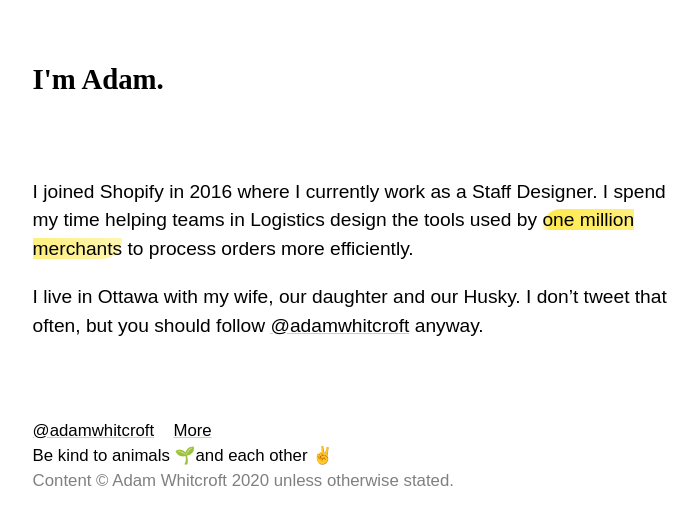
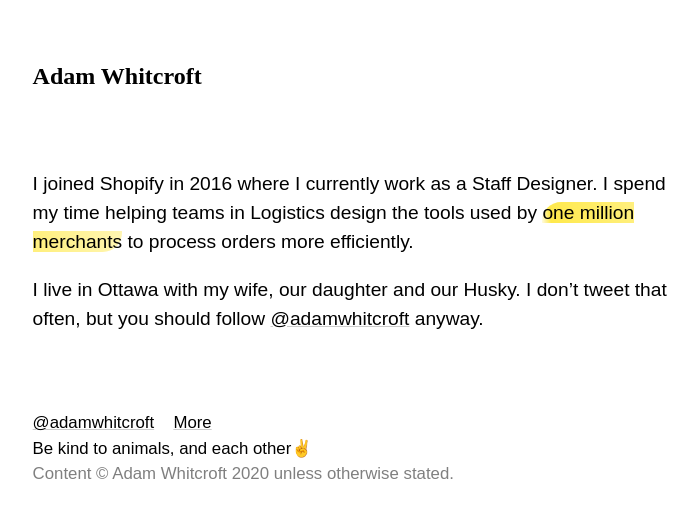
Before and after one commit to AdamWhitcroft/adamwhitcroft.github.io, a Jekyll site: the page built from index.md, in a window 1280 px wide. Shown: the top 525 px of the page, without its empty margins (281-979 px from the left). Built offline with Jekyll 4.4.1, drawn with Linux system fonts in a browser that asks for light colours; some web fonts are replaced.

Commit message:
cleaned up footer, home option in nav, font sizes

```diff
--- a/_includes/footer.html
+++ b/_includes/footer.html
@@ -6,6 +6,6 @@
 		</li>
 		{% endfor %}
 	</ul>
-	<p class="font-size-small">Be kind to animals 🌱and each other ✌️</p>
+	<p class="font-size-small">Be kind to animals, and each other✌️</p>
 	<p class="font-size-small subdued">Content &copy; Adam Whitcroft {{ site.time | date: '%Y' }} unless otherwise stated.</p>
 </footer>
--- a/_includes/header.html
+++ b/_includes/header.html
@@ -1,9 +1,12 @@
 <header role="banner">
 	<h1>
 		{% if page.class != "home" %}
-		<a href="/" alt="Return home" class="subdued">Home / </a>{{ page.title }}
+		{{ page.title }}
 		{% else %}
-		I'm Adam.
+		Adam Whitcroft
 		{% endif %}
 	</h1>
+	{% if page.class != "home" %}
+	<a href="/">Home</a>
+	{% endif %}
 </header>
--- a/_layouts/default.html
+++ b/_layouts/default.html
@@ -7,7 +7,7 @@
         <meta charset="utf-8">
         <meta http-equiv="X-UA-Compatible" content="IE=edge,chrome=1">
         <title>{% if page.class == "home" %}Adam Whitcroft{% else %}{{ page.title }} &mdash; Adam Whitcroft{% endif %}</title>
-        <meta name="description" content="">
+        <meta name="description" content="Adam Whitcroft is a designer currently working at Shopify. You should follow him on Twitter @adamwhitcroft">
         <meta name="viewport" content="width=device-width">
         <link rel="shortcut icon" href="/favicon.ico" type="image/x-icon" />
         <link rel="stylesheet" href="https://use.typekit.net/pzl4uwn.css">
--- a/_sass/_style.scss
+++ b/_sass/_style.scss
@@ -19,14 +19,16 @@
     @extend .clearfix;
     padding-top: $measure;
     padding-bottom: $measure;
+    display: flex;
+    align-items: center;
 
     h1 {
         margin: 0;
     }
 
     a {
-        font-weight: normal;
         text-decoration: none;
+        margin-left: auto;
     }
 
 }
--- a/_sass/_type.scss
+++ b/_sass/_type.scss
@@ -1,12 +1,12 @@
 h1, h2, h3 {
     position: relative;
     font-family: $font-family-serif;
-    font-weight: 700;
+    font-weight: 900;
     font-style: normal;
 }
 
 h1 {
-    font-size: 1.5rem;
+    font-size: 1.25rem;
 }
 
 h3 {
```
